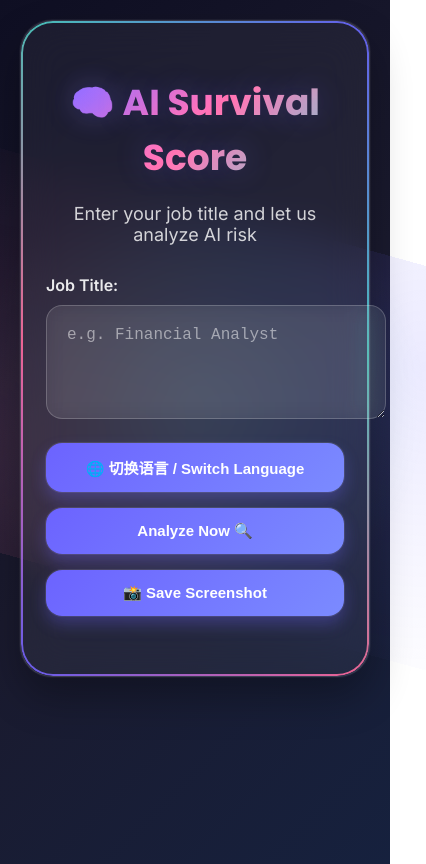
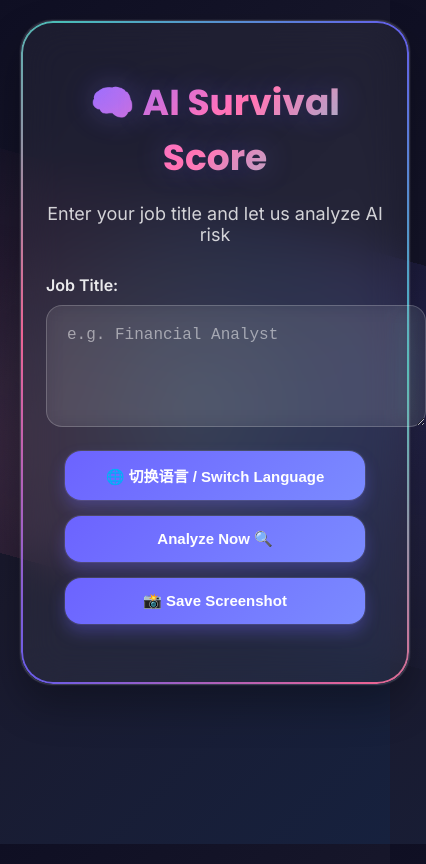
Before and after one commit to yixuanhong/AI-Survival-Score-Node-, a website: page public/index.html in a window 390 px wide. Shown: the whole page, 426 px wide, since content can reach past the window. Drawn offline with Linux system fonts and the light colour scheme.

Commit message:
Update style.css

```diff
--- a/public/style.css
+++ b/public/style.css
@@ -1,3 +1,115 @@
+/* 在style.css文件顶部添加这些CSS规则 */
+
+/* 修复Safari的viewport问题 */
+html, body {
+  width: 100%;
+  height: 100%;
+  margin: 0;
+  padding: 0;
+  -webkit-text-size-adjust: 100%;
+  -webkit-font-smoothing: antialiased;
+}
+
+/* 修复Safari的flex布局问题 */
+body {
+  min-height: 100vh;
+  min-height: -webkit-fill-available; /* Safari专用 */
+}
+
+/* 容器修复 */
+.container {
+  max-width: min(900px, 90vw); /* 更好的响应式 */
+  width: 100%;
+  margin: 60px auto;
+  padding: 30px 20px; /* 减少移动端内边距 */
+  box-sizing: border-box;
+
+  /* Safari兼容性 */
+  -webkit-backdrop-filter: blur(20px);
+  backdrop-filter: blur(20px);
+  -webkit-transform: translateZ(0); /* 启用硬件加速 */
+  transform: translateZ(0);
+}
+
+/* 移动端优化 */
+@media (max-width: 768px) {
+  .container {
+    margin: 20px auto;
+    padding: 20px 15px;
+    border-radius: 20px; /* 减少圆角 */
+    min-height: auto;
+  }
+
+  h1 {
+    font-size: 32px; /* 减少移动端标题大小 */
+    margin-bottom: 10px;
+  }
+
+  .subtitle {
+    font-size: 16px;
+    margin-bottom: 20px;
+  }
+
+  textarea {
+    padding: 15px;
+    font-size: 16px; /* 防止Safari缩放 */
+    min-height: 80px;
+  }
+
+  .btn-group {
+    flex-direction: column;
+    gap: 12px;
+    margin-bottom: 20px;
+  }
+
+  button {
+    width: 100%;
+    padding: 12px 20px;
+    font-size: 14px;
+  }
+
+  .chart {
+    flex-direction: column;
+    gap: 20px;
+    padding: 20px;
+  }
+
+  .chart > div:last-child > div:nth-child(2) {
+    width: 180px !important; /* 调整移动端进度条宽度 */
+  }
+}
+
+/* Safari特殊处理 */
+@supports (-webkit-appearance: none) {
+  .container {
+    /* Safari专用样式 */
+    position: relative;
+    z-index: 1;
+  }
+
+  .container::before {
+    /* 确保背景效果在Safari中正常 */
+    content: '';
+    position: absolute;
+    top: 0;
+    left: 0;
+    right: 0;
+    bottom: 0;
+    background: rgba(255, 255, 255, 0.05);
+    border-radius: 32px;
+    z-index: -1;
+  }
+}
+
+/* 修复iOS Safari的100vh问题 */
+@supports (-webkit-touch-callout: none) {
+  body {
+    min-height: -webkit-fill-available;
+  }
+}
+
+
+
 body {
   font-family: 'Inter', 'Poppins', sans-serif;
   background: linear-gradient(135deg, #0f0f23 0%, #1a1a2e 50%, #16213e 100%);
```
